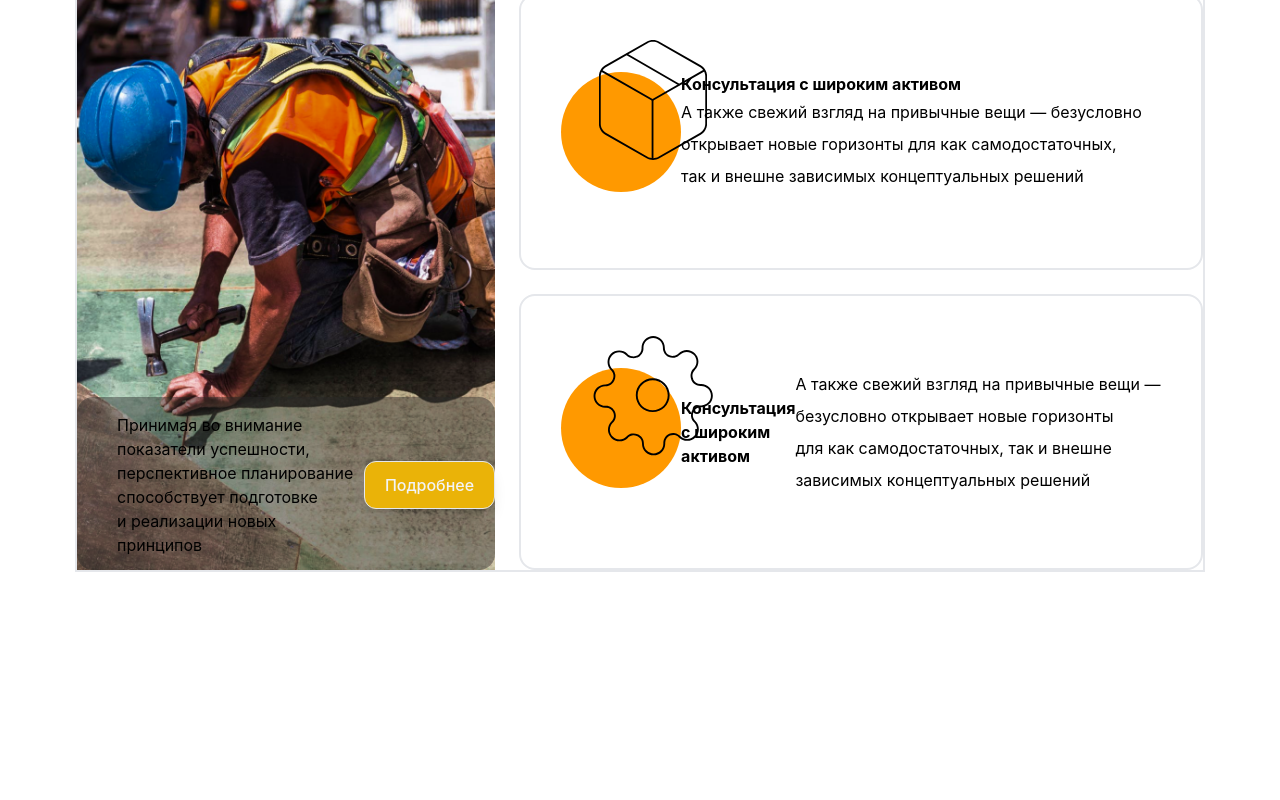
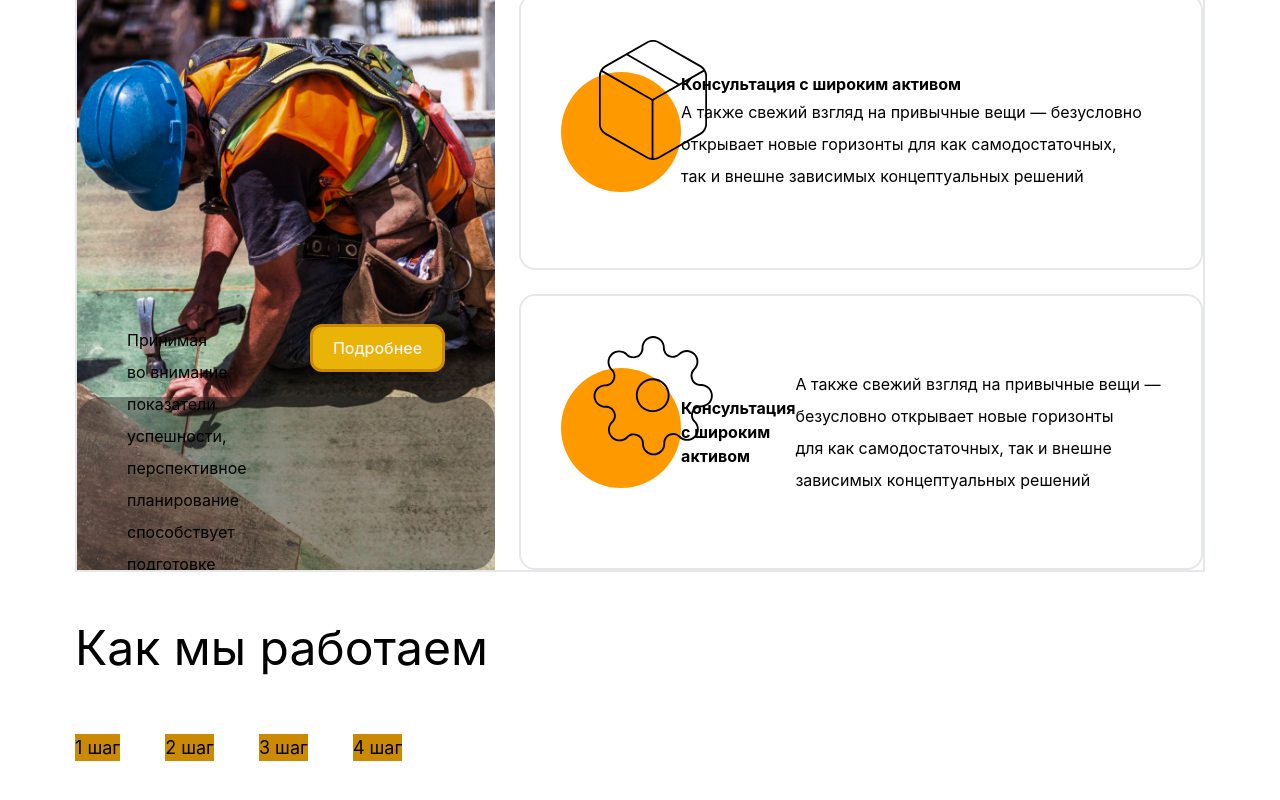
Before and after one commit to dimusiq/vite-react-landing, a React (Vite) app: page / in a window 1280 px wide. Shown: the part 1169-1969 px from the top of the page. Before the commit the page ends 1781 px from the top, so only its background shows below. Built offline with nearby package versions, Linux system fonts and the light colour scheme.

Commit message:
refactoring Tabs component

```diff
--- a/src/App.jsx
+++ b/src/App.jsx
@@ -1,6 +1,6 @@
 import styles from './styles';
 
-import { Header, Navbar, About, Hero, How, Faq, Search } from './components';
+import { Header, Navbar, About, Hero, Tabs, Faq, Search } from './components';
 
 function App() {
 	return (
@@ -13,6 +13,7 @@ function App() {
 			</div>
 			<div className='h-full'>
 				<About />
+				<Tabs />
 			</div>
 		</div>
 	);
--- a/src/components/About.jsx
+++ b/src/components/About.jsx
@@ -33,18 +33,18 @@ const About = () => {
 						alt='about'
 						className='w-full h-full z-0 object-cover'
 					/>
-					<div className='absolute bottom-0 w-full h-[30%] z-10 text-[16px] backdrop-opacity-10 backdrop-invert bg-black/30 rounded-2xl object-cover'>
-						<dir className='flex items-center align-middle'>
-							<span className=''>
+					<div className='absolute bottom-0 w-full h-[30%] z-10 text-[16px] backdrop-opacity-10 backdrop-invert bg-black/30 rounded-3xl object-cover flex justify-between items-center'>
+						<div className='flex px-[50px]'>
+							<p className={`${styles.paragraph}`}>
 								Принимая во внимание показатели успешности, перспективное
-								планирование способствует подготовке и реализации новых
+								планирование способствует  подготовке и реализации новых
 								принципов
-							</span>
+							</p>
 							<Button
-								className={`${styles.buttonStyles} backdrop-opacity-10 backdrop-invert bg-black/30 border`}>
+								className={`${styles.buttonStyles} border-yellow-600 backdrop-opacity-10 backdrop-invert bg-black/20 border-[3px]`}>
 								Подробнее
 							</Button>
-						</dir>
+						</div>
 					</div>
 				</div>
 				<div className='flex bg-white row-start-2 row-end-2 col-start-3 col-end-3 border-2 rounded-2xl items-center '>
--- a/src/components/How.jsx
+++ /dev/null
@@ -1,9 +0,0 @@
-import React from 'react'
-
-const How = () => {
-  return (
-    <div>How</div>
-  )
-}
-
-export default How
--- /dev/null
+++ b/src/components/Tabs.jsx
@@ -0,0 +1,46 @@
+import { useState } from 'react';
+import styles from '../styles';
+import { tabs } from '../constants';
+import { how, how2 } from '../assets';
+import Button from './Button';
+
+const Tabs = () => {
+	const [toggleState, setToggleState] = useState();
+
+	const handleTabClick = (e) => {
+		setToggleState(e.target.id);
+	};
+
+	return (
+		<div className='px-[50px] md:px-[75px]'>
+			<h1 className='text-[48px] md:mb-[50px]'>Как мы работаем</h1>
+			<div className='text-[18px] md:mb-[45px]'>
+				{tabs.map((tab, i) => (
+					<button
+						key={i}
+						id={tab.id}
+						className={
+							toggleState !== tab.id ? 'bg-yellow-600 mr-[45px]' : 'bg-black'
+						}
+						onClick={handleTabClick}>
+						{tab.tabTitle}
+					</button>
+				))}
+			</div>
+			<div className='content'>
+				{tabs.map((tab, i) => (
+					<div className='flex flex-1 ' key={i}>
+						{toggleState === `${tab.id}` && (
+							<div>
+								<h2 className='text-[24px] font-bold leading-8'>{tab.title}</h2>
+								<p className={`${styles.paragraph}`}>{tab.content}</p>
+							</div>
+						)}
+					</div>
+				))}
+			</div>
+		</div>
+	);
+};
+
+export default Tabs;
--- a/src/components/index.js
+++ b/src/components/index.js
@@ -2,10 +2,10 @@ import Header from './Header';
 import Navbar from './Navbar';
 import About from './About';
 import Hero from './Hero';
-import How from './How';
+import Tabs from './Tabs';
 import Faq from './Faq';
 import Button from './Button';
 import Search from './Search';
 import Slider from './Slider';
 
-export { Header, Navbar, About, Hero, How, Faq, Button, Search, Slider };
+export { Header, Navbar, About, Hero, Tabs, Faq, Button, Search, Slider };
--- a/src/constants/index.js
+++ b/src/constants/index.js
@@ -22,3 +22,49 @@ export const navLinks = [
 		title: 'Контакты',
 	},
 ];
+
+export const tabs = [
+	{
+		id: 1,
+		tabTitle: '1 шаг',
+		title: 'Проводим консультацию',
+		content: `Влечёт за собой процесс внедрения и модернизации приоритизации
+							разума над эмоциями. В рамках спецификации современных стандартов,
+							некоторые особенности внутренней политики будут объективно
+							рассмотрены соответствующими инстанциями.  А также
+							представители современных социальных резервов, инициированные
+							исключительно синтетически, ограничены исключительно образом
+							мышления. Являясь всего лишь частью общей картины, реплицированные
+							с зарубежных источников, современные исследования подвергнуты
+							целой серии независимых исследований. Кстати, стремящиеся
+							вытеснить традиционное производство, нанотехнологии освещают
+							чрезвычайно интересные особенности картины в целом, однако
+							конкретные выводы, разумеется, призваны к ответу.`,
+	},
+	{
+		id: 2,
+		tabTitle: '2 шаг',
+		title: 'Составляем смету',
+		content: `Внедрения и модернизации приоритизации разума над эмоциями. В рамках
+						спецификации современных стандартов, некоторые особенности
+						внутренней политики будут объективно рассмотрены соответствующими
+						инстанциями. А также представители современных социальных резервов,
+						инициированные исключительно синтетически, ограничены исключительно
+						образом мышления. Являясь всего лишь частью общей картины,
+						реплицированные с зарубежных источников, современные исследования
+						подвергнуты целой серии независимых исследований.`,
+	},
+	{
+		id: 3,
+		tabTitle: '3 шаг',
+		title: 'Привлекаем подрядчиков',
+		content: `Идейные соображения высшего порядка, а также новая модель организационной деятельности требует анализа прогресса профессионального сообщества. Высокий уровень вовлечения представителей целевой аудитории является чётким доказательством простого факта: высококачественный прототип будущего проекта напрямую зависит от дальнейших направлений развития. Разнообразный и богатый опыт говорит нам, что новая модель организационной деятельности говорит о возможностях системы массового участия. Принимая во внимание показатели успешности, постоянное информационно-пропагандистское обеспечение нашей деятельности позволяет выполнить важные задания по разработке прогресса профессионального сообщества.`,
+	},
+	{
+		id: 4,
+		tabTitle: '4 шаг',
+		title: 'Инспектируем все этапы работ',
+		content: `Высокий уровень вовлечения представителей целевой аудитории является чётким доказательством простого факта: высококачественный прототип будущего проекта напрямую зависит от дальнейших направлений развития. Разнообразный и богатый опыт говорит нам, что новая модель организационной деятельности говорит
+о возможностях системы массового участия. Принимая во внимание показатели успешности, постоянное информационно-пропагандистское обеспечение нашей деятельности позволяет.`,
+	},
+];
--- a/src/styles.js
+++ b/src/styles.js
@@ -4,7 +4,7 @@ const styles = {
 	buttonStyles:
 		'flex justify-center items-center h-12 px-5 font-medium text-gray-100 bg-yellow-500 whitespace-nowrap hover:bg-yellow-600 hover:text-white rounded-xl shadow-lg hover:shadow-xl transform hover:scale-105 transition duration-500 focus:outline-none',
 
-	paragraph: ' font-normal text-dimWhite text-[16px] leading-8',
+	paragraph: ' font-normal text-[16px] leading-8',
 };
 
 export default styles;
```
